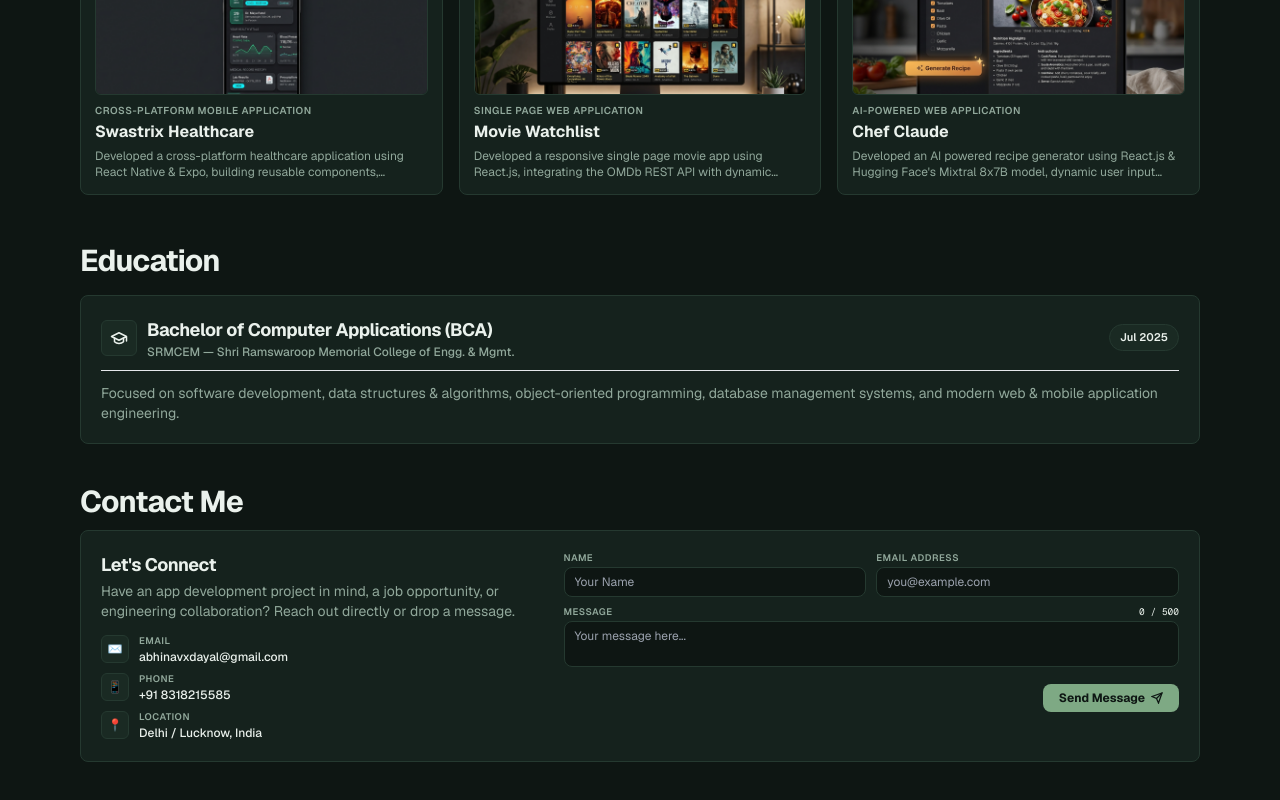
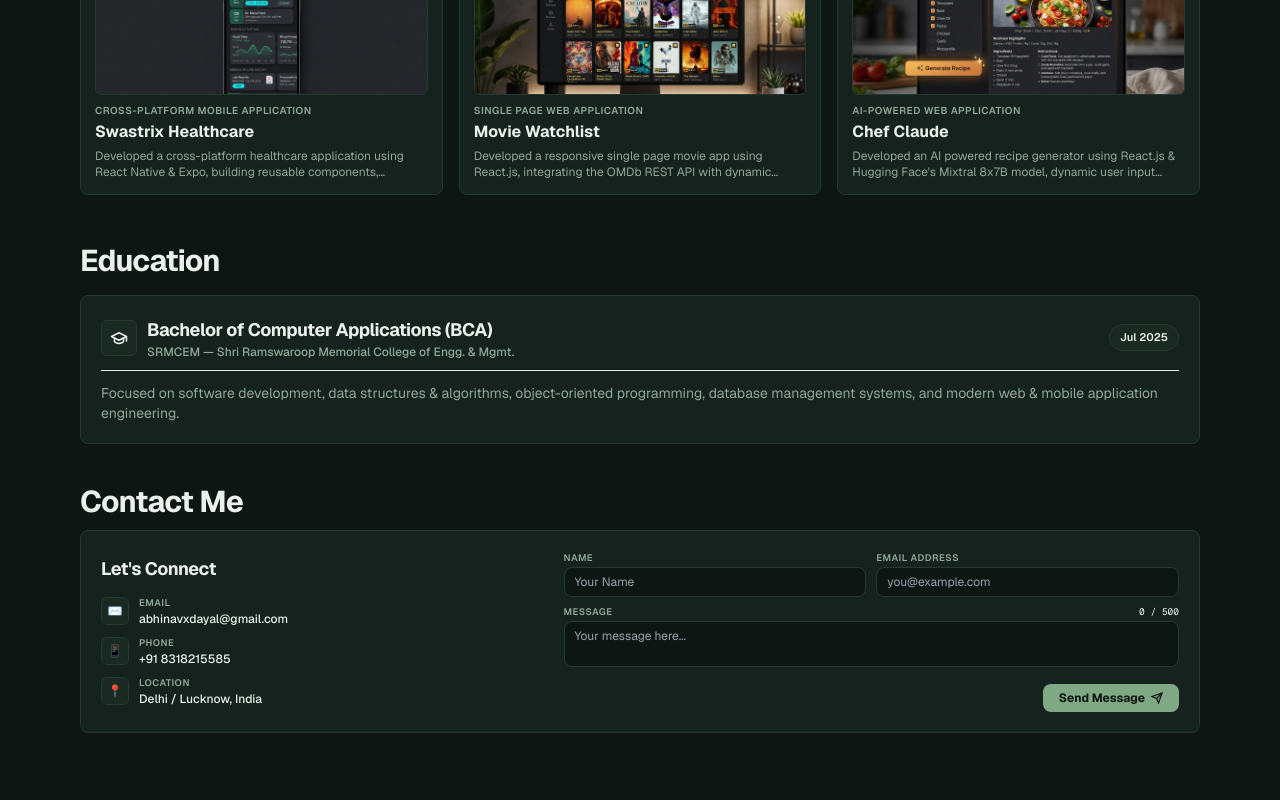
Before and after one commit to AbhinavXDayal/Portfolio, a React (Vite) app: page / in a window 1280 px wide. Shown: the part 1623-2423 px from the top of the page. Built offline with nearby package versions, Linux system fonts and the light colour scheme.

Commit message:
Remove description and vertically center form with contact details in Contact card

```diff
--- a/src/components/sections/Contact.tsx
+++ b/src/components/sections/Contact.tsx
@@ -42,22 +42,17 @@ export const Contact: React.FC = () => {
 
         {/* Compact, Premium Contact Card */}
         <div className="bg-[var(--card)] text-[var(--card-foreground)] border border-[var(--border)] rounded-[var(--radius)] p-3.5 sm:p-4 md:p-5 shadow-xs hover:border-[var(--brand-accent)]/30 transition-all duration-200">
-          <div className="grid grid-cols-1 lg:grid-cols-12 gap-4 lg:gap-8 items-start">
+          <div className="grid grid-cols-1 lg:grid-cols-12 gap-6 lg:gap-8 items-center">
             {/* Left Column: Context & Contact Points */}
-            <div className="lg:col-span-5 flex flex-col justify-between space-y-2.5">
+            <div className="lg:col-span-5 flex flex-col justify-center space-y-2.5">
               <div>
-                <h3 className="text-base sm:text-lg font-bold text-[var(--foreground)] mb-0.5 tracking-tight">
+                <h3 className="text-base sm:text-lg font-bold text-[var(--foreground)] tracking-tight">
                   Let's Connect
                 </h3>
-                <p className="text-xs sm:text-sm text-[var(--muted-foreground)] leading-relaxed">
-                  Have an app development project in mind, a job opportunity, or
-                  engineering collaboration? Reach out directly or drop a
-                  message.
-                </p>
               </div>
 
               {/* Minimalist Contact Points */}
-              <div className="space-y-1.5 pt-0.5">
+              <div className="space-y-2 pt-0.5">
                 {/* Email */}
                 <a
                   href="mailto:abhinavxdayal@gmail.com"
```
